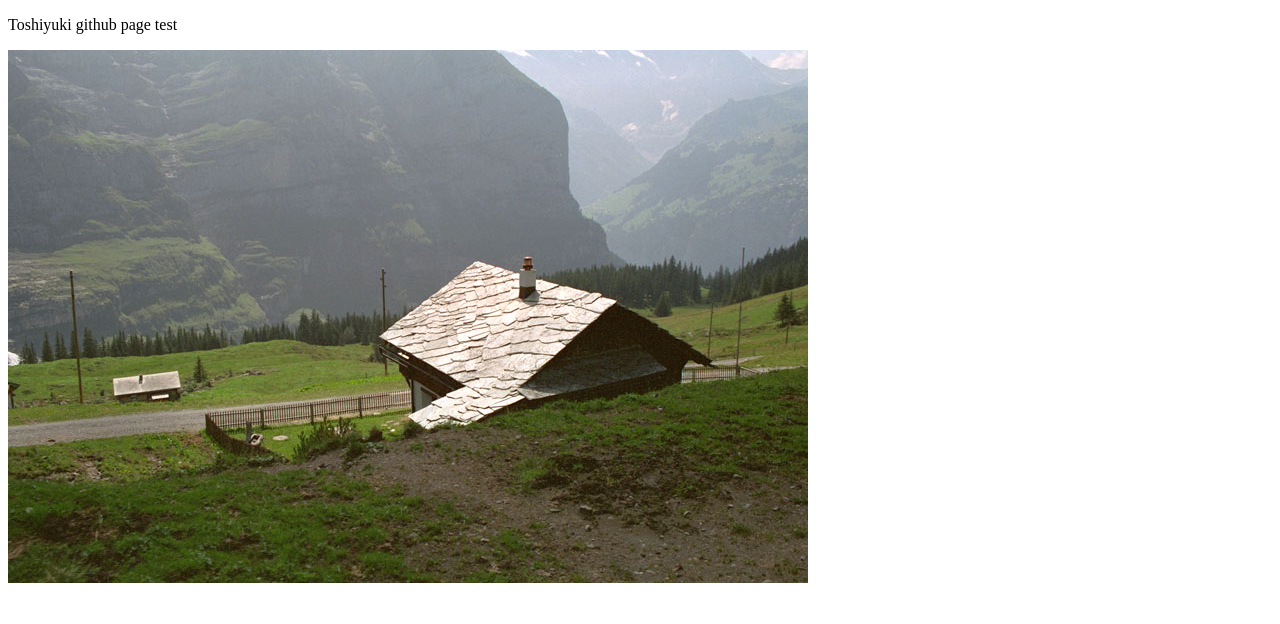
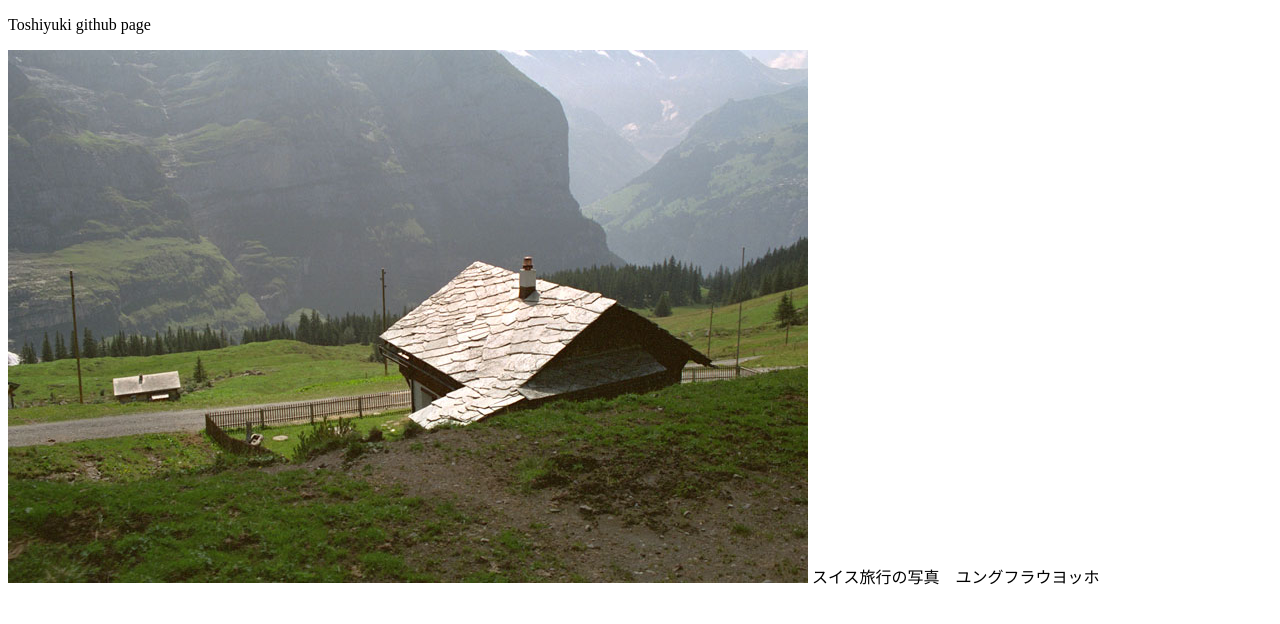
Before and after one commit to Toshiyuki/Toshiyuki.github.io, a plain HTML site: page index.html in a window 1280 px wide. Drawn offline with Linux system fonts and the light colour scheme.

Commit message:
写真にキャプションを追加
Github上から編集のテスト

```diff
--- a/index.html
+++ b/index.html
@@ -5,7 +5,8 @@
 <title>Toshiyuki github page test</title>
 </head>
 <body>
-<p>Toshiyuki github page test</p>
+<p>Toshiyuki github page</p>
 <img src="img/img.jpg">
+<span>スイス旅行の写真　ユングフラウヨッホ</span>
 </body>
 </html>
```
